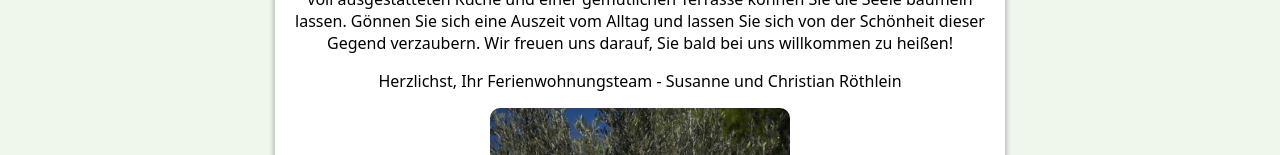
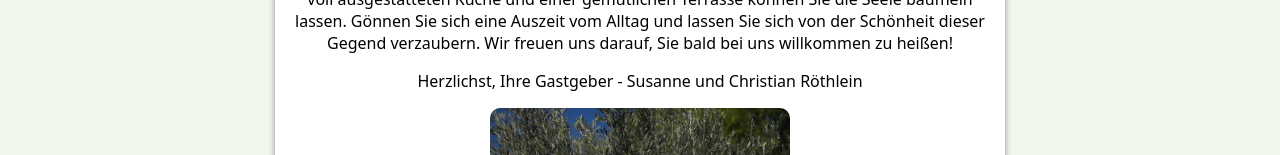
Before and after one commit to aaaleeenaaa/ferienwohnung-bergblick, a Next.js app: page / in a window 1280 px wide. Shown: the part 645-800 px from the top of the page. Built offline with nearby package versions, Linux system fonts and the light colour scheme.

Commit message:
fix last error

```diff
--- a/pages/index.js
+++ b/pages/index.js
@@ -34,9 +34,7 @@ export default function HomePage() {
           dieser Gegend verzaubern. Wir freuen uns darauf, Sie bald bei uns
           willkommen zu heißen!
         </p>
-        <p>
-          Herzlichst, Ihr Ferienwohnungsteam - Susanne und Christian Röthlein
-        </p>
+        <p>Herzlichst, Ihre Gastgeber - Susanne und Christian Röthlein</p>
         <StyledImage
           src="/SusanneChristian.jpeg"
           alt="Susanne und Christian"
```
